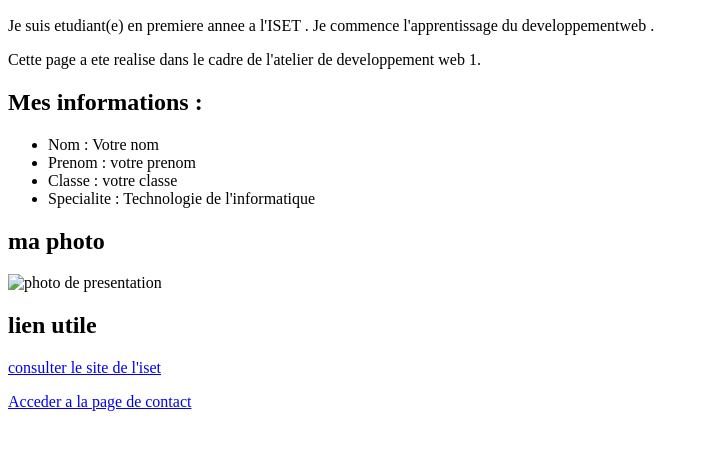
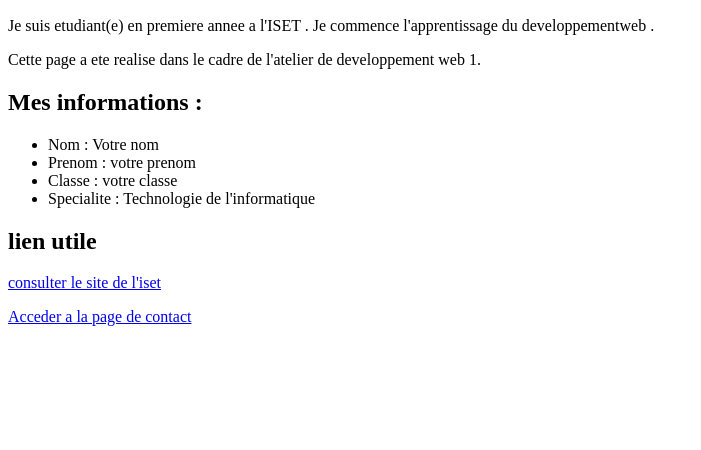
Before and after one commit to eyaaaaaaaaa1/tp1, a plain HTML site: page index.html in a window 1280 px wide. Shown: the part 110-560 px from the top of the page, without its empty margins (0-701 px from the left). Drawn offline with Linux system fonts and the light colour scheme.

Commit message:
suppresion d'une image

```diff
--- a/index.html
+++ b/index.html
@@ -22,9 +22,6 @@
         <li>Classe : votre classe</li>
         <li>Specialite : Technologie de l'informatique</li>
     </ul>
-
-    <h2>ma photo</h2>
-    <img src="" alt="photo de presentation" width="250">
     <h2>lien utile</h2>
     <p>
         <a href="https://www.iset.tn">consulter le site de l'iset</a>
```
